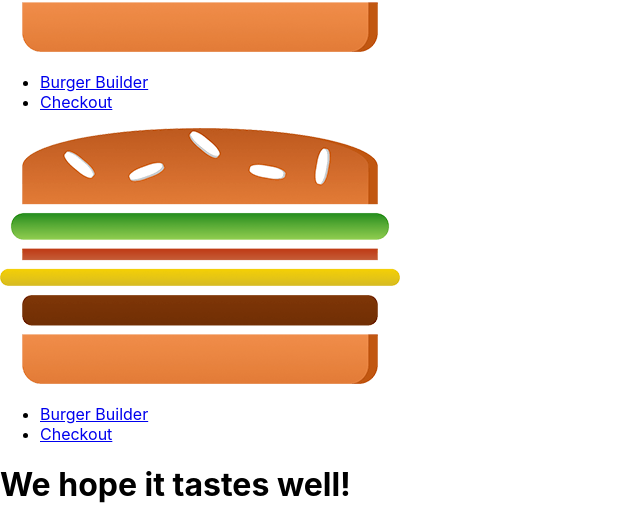
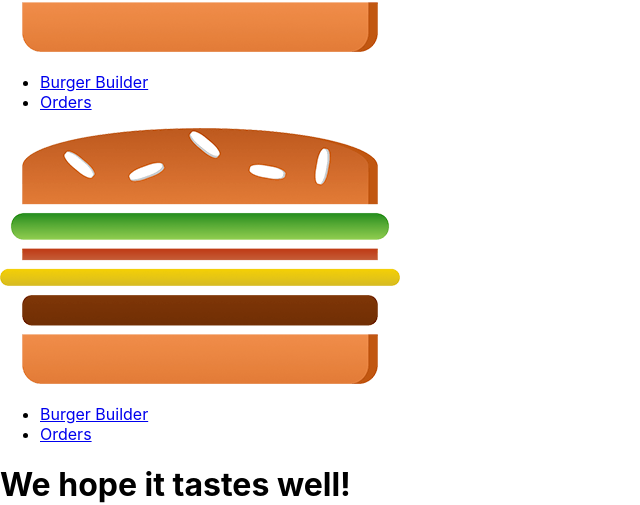
Before and after one commit to BlagovestGerov/burger-react-app, a React app: page /checkout in a window 1280 px wide. Shown: the part 204-709 px from the top of the page, without its empty margins (0-640 px from the left). Built offline with nearby package versions, Linux system fonts and the light colour scheme.

Commit message:
Implementing Navigation Links to Order Page

```diff
--- a/src/components/Navigation/NavigationItems/NavigationItem/NavigationItem.js
+++ b/src/components/Navigation/NavigationItems/NavigationItem/NavigationItem.js
@@ -1,13 +1,16 @@
 import React from 'react';
+import { NavLink } from 'react-router-dom';
 import classes from './NavigationItem.css';
 
 
 const navigationItem = (props) => (
     <li className={classes.NavigationItem}>
-        <a
-        href={props.link}
-        className={props.active ? classes.active : null}
-        >{props.children}</a>
+        <NavLink
+        to={props.link}
+        exact={props.exact}
+        activeClassName={classes.active}
+        >{props.children}
+        </NavLink>
     </li>
 );
 
--- a/src/components/Navigation/NavigationItems/NavigationItems.js
+++ b/src/components/Navigation/NavigationItems/NavigationItems.js
@@ -4,10 +4,10 @@
 
 const navigationItems = () => (
     <ul className={classes.NavigationItems}>
-        <NavigationItem link="/" active>Burger Builder</NavigationItem>
-        <NavigationItem link="/">Checkout</NavigationItem>
+        <NavigationItem link="/" exact>Burger Builder</NavigationItem>
+        <NavigationItem link="/orders">Orders</NavigationItem>
 
     </ul>
-)
+);
 
 export default navigationItems;
--- a/src/components/Order/CheckoutSummary/CheckoutSummary.js
+++ b/src/components/Order/CheckoutSummary/CheckoutSummary.js
@@ -16,7 +16,6 @@
             clicked={props.checkoutCancelled}> CANCEL </Button>
             <Button
             btnType="Success"
-            clicked
             clicked={props.checkoutContinued}> CONTINUE </Button>
         </div>
     );
```
